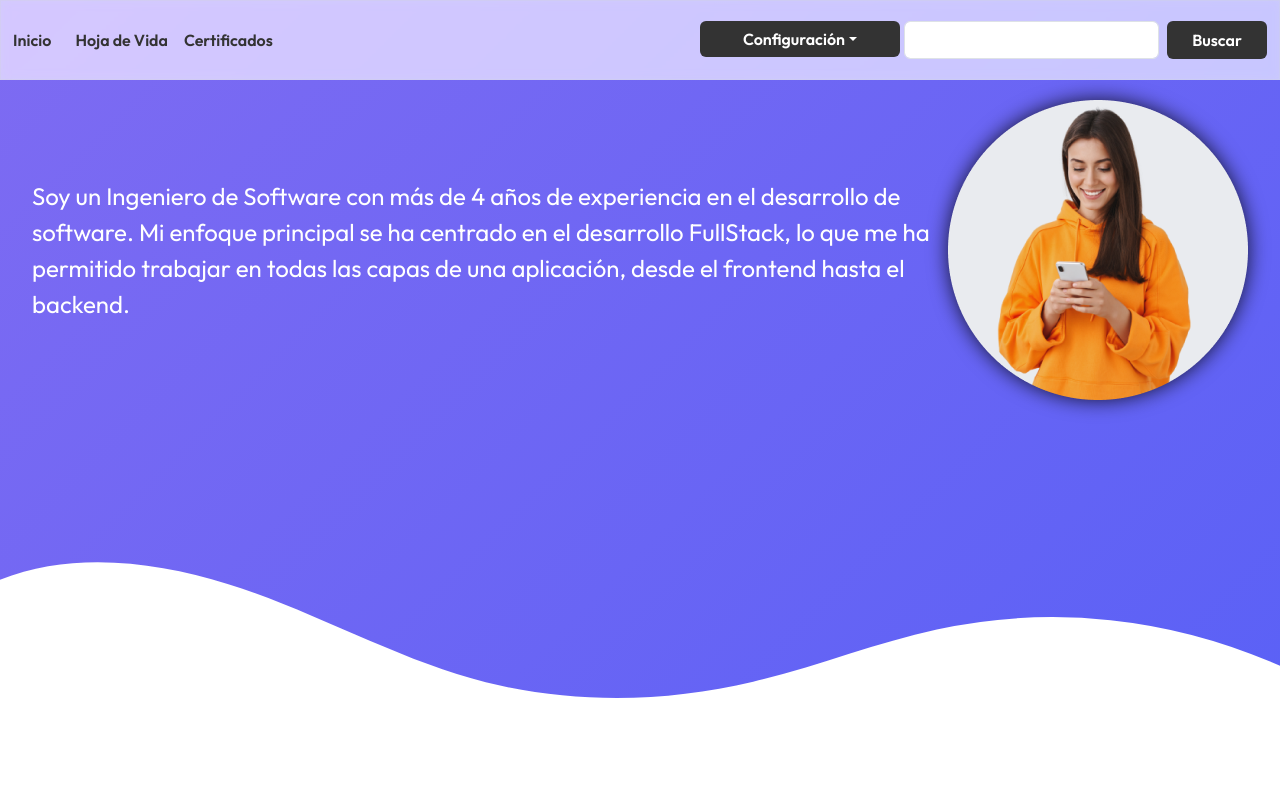
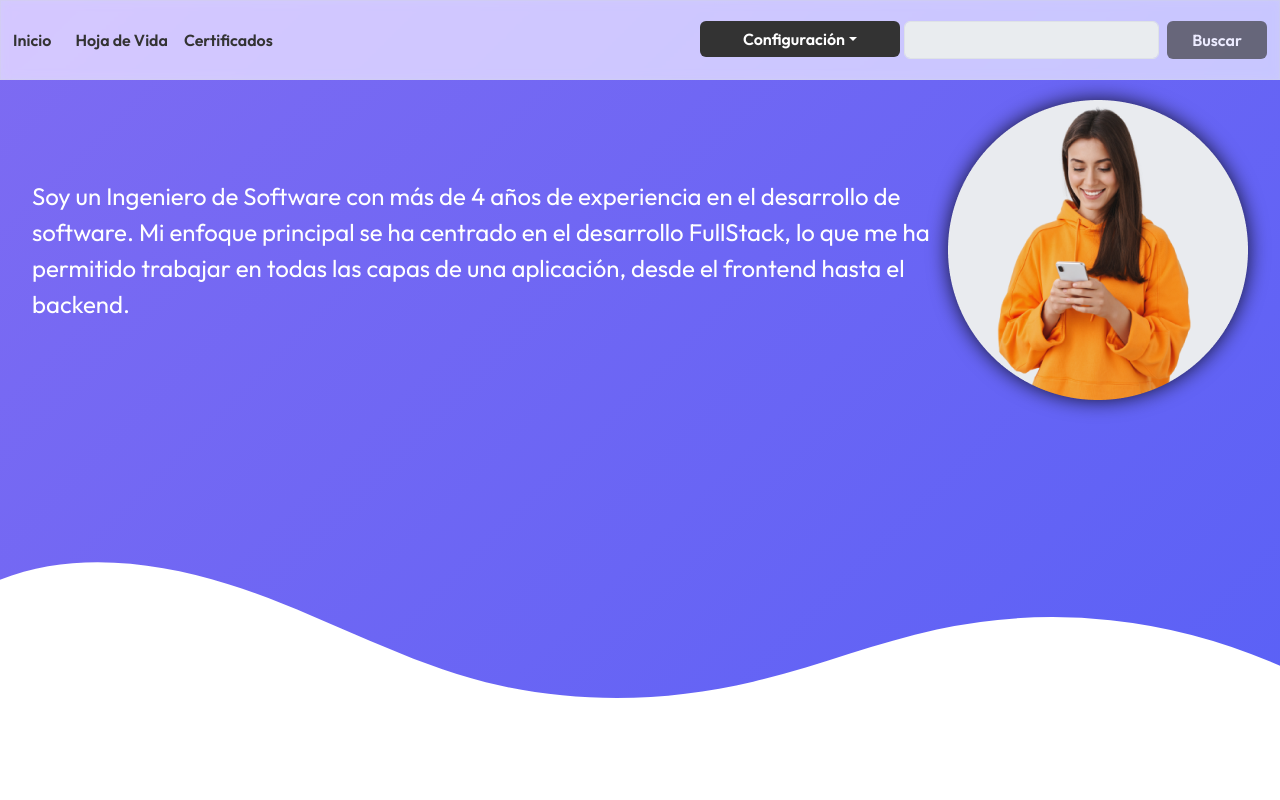
Before and after one commit to watter08/portafolio-spa, a React (Vite) app: page / in a window 1280 px wide. Shown: the top 800 px of the page. Built offline with nearby package versions, Linux system fonts and the light colour scheme.

Commit message:
navbar input and button forced to disable

```diff
--- a/src/components/Navbars/Navbar.jsx
+++ b/src/components/Navbars/Navbar.jsx
@@ -90,8 +90,8 @@ function Navbar( { setCurrentLenguageParent = () => {} , setCurrentThemeParent =
                                     SelectConfiguration={configurationInputs}
                                     ConfigurationLabel={ConfigurationButtonInfo[currentLanguage]?.ConfigurationLabel}
                                  />
-                            <input className="form-control search-input-navbar me-2" type="search" placeholder="" aria-label="Search" />
-                            <button className="btn btn-dark search-button-navbar" type="submit">{navData?.ButtonSearch}</button>
+                            <input  disabled={true} className="form-control search-input-navbar me-2" type="search" placeholder="" aria-label="Search" />
+                            <button disabled={true} className="btn btn-dark search-button-navbar" type="submit">{navData?.ButtonSearch}</button>
                         </form>
                     </div>
                 </div>
```
